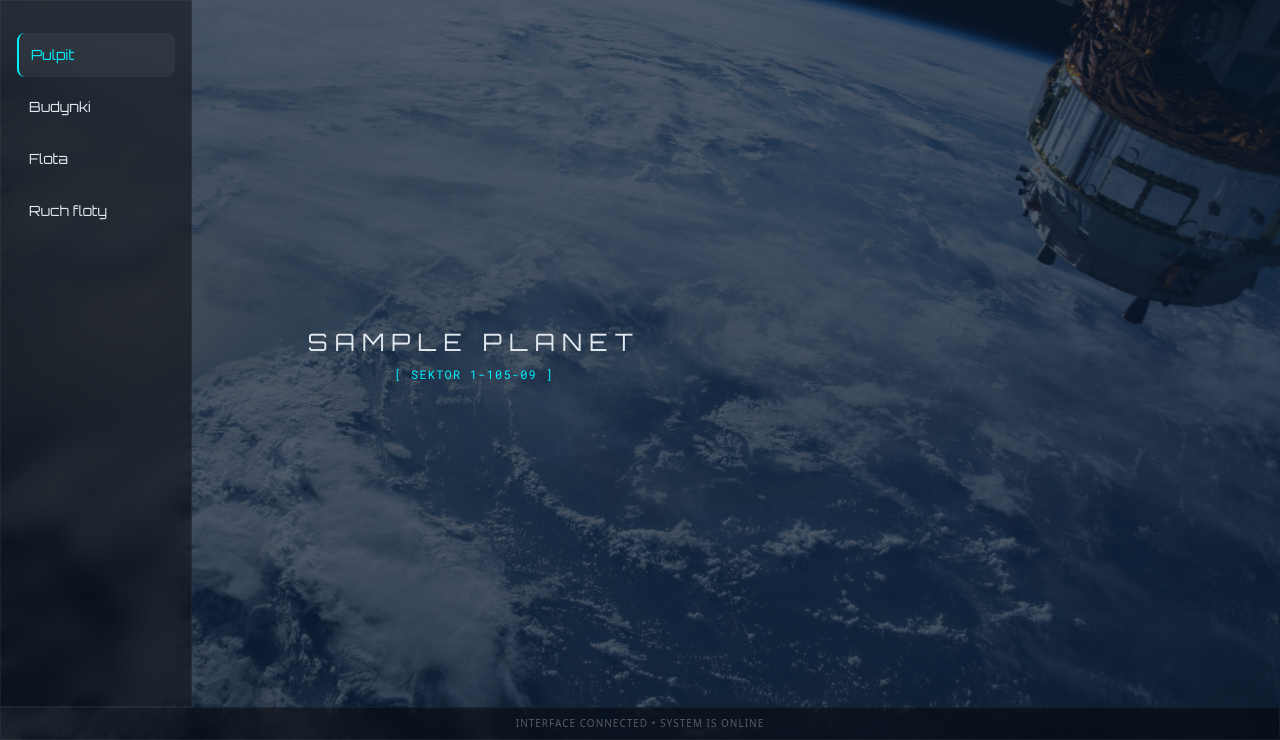
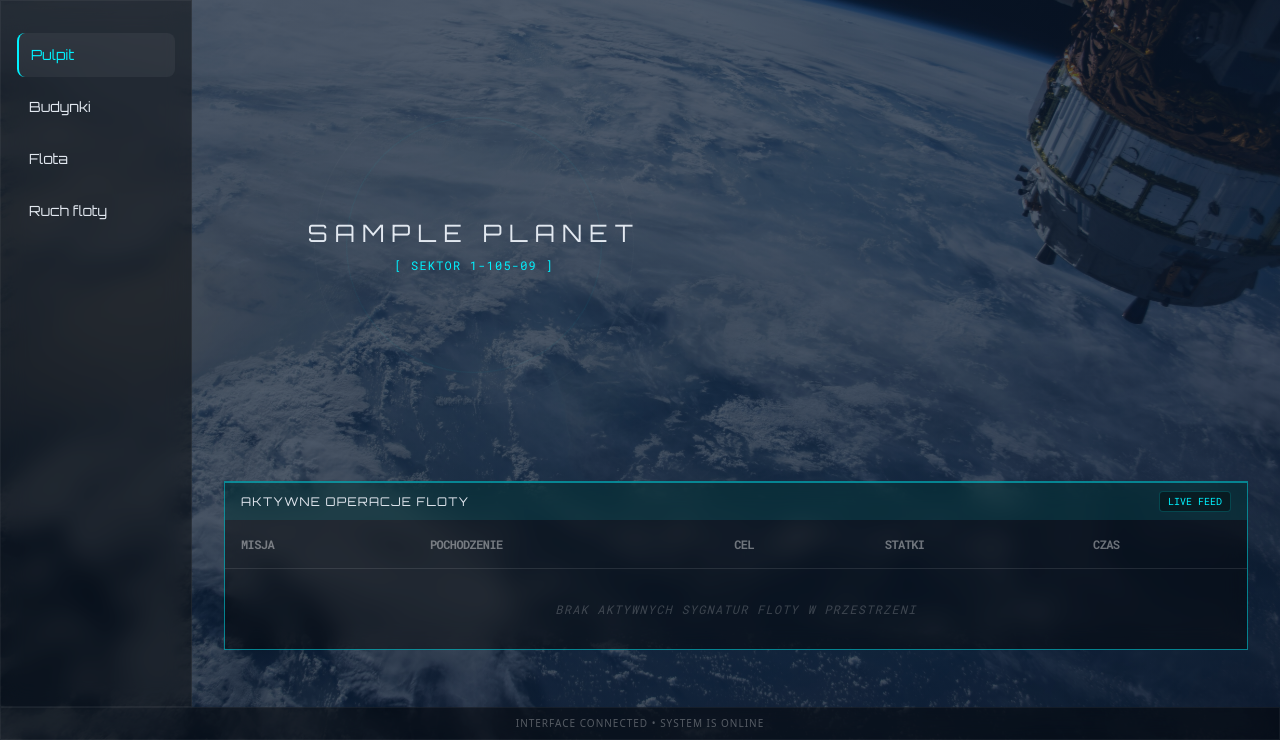
Before and after one commit to Lord-zet/spacehunters, a Django app: page /game/planet/1/ in a window 1280 px wide. Shown: the part 60-800 px from the top of the page. Run offline with Django 5.2, Linux system fonts and the light colour scheme; a user stored in the database is signed in; tables that the repository leaves empty hold one stand-in row (values such as "Sample post"); some libraries are stand-ins or nearby versions.

Commit message:
feat: show active fleets on dashboard

```diff
--- a/src/apps/game/templates/game/planet_detail.html
+++ b/src/apps/game/templates/game/planet_detail.html
@@ -19,5 +19,45 @@
         </div>
     </div>
 
+    <!-- DOLNY PANEL: RUCHY FLOTY -->
+    <div class="lg:col-span-12">
+        <div class="glass-panel overflow-hidden border-t-2 border-accent-cyan/50">
+            <div class="bg-accent-cyan/10 px-4 py-2 flex justify-between items-center">
+                <span class="text-xs font-scifi tracking-widest uppercase">Aktywne Operacje Floty</span>
+                <span class="text-[10px] text-accent-cyan bg-black/40 px-2 py-0.5 rounded border border-accent-cyan/20">LIVE FEED</span>
+            </div>
+            <div class="overflow-x-auto">
+                <table class="w-full text-left text-xs">
+                    <thead>
+                        <tr class="text-white/40 border-b border-white/10 uppercase tracking-tighter">
+                            <th class="p-4">Misja</th>
+                            <th class="p-4">Pochodzenie</th>
+                            <th class="p-4">Cel</th>
+                            <th class="p-4">Statki</th>
+                            <th class="p-4">Czas</th>
+                        </tr>
+                    </thead>
+                    <tbody>
+                        {% for fleet in active_fleets %}
+                        <tr class="border-b border-white/5 hover:bg-white/5 transition-colors">
+                            <td class="p-4 text-accent-cyan font-bold">Transport</td>
+                            <td class="p-4">{{ fleet.source_planet.name }}</td>
+                            <td class="p-4">{{ fleet.target_planet.name }}</td>
+                            <td class="p-4">{{ fleet.transporter_count }}</td>
+                            <td class="p-4 text-accent-orange font-bold">{{ fleet.return_time }}</td>
+                        </tr>
+                        {% empty %}
+                        <tr>
+                            <td colspan="5" class="p-8 text-center text-white/20 italic tracking-widest uppercase">
+                                Brak aktywnych sygnatur floty w przestrzeni
+                            </td>
+                        </tr>
+                        {% endfor %}
+                    </tbody>
+                </table>
+            </div>
+        </div>
+    </div>
+
 </div>
 {% endblock %}
```
